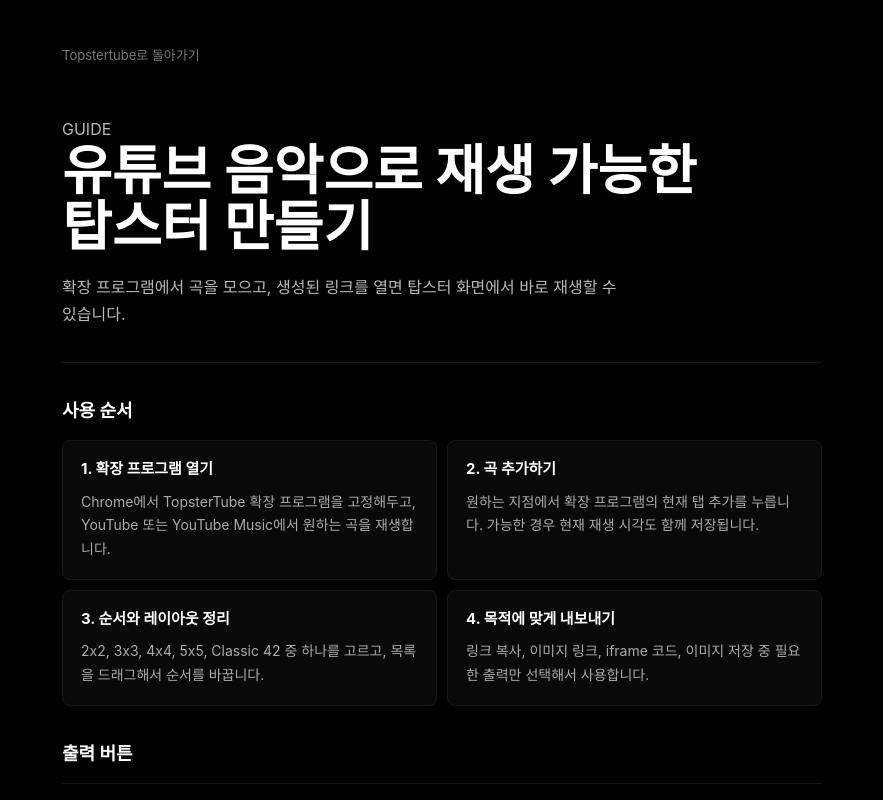
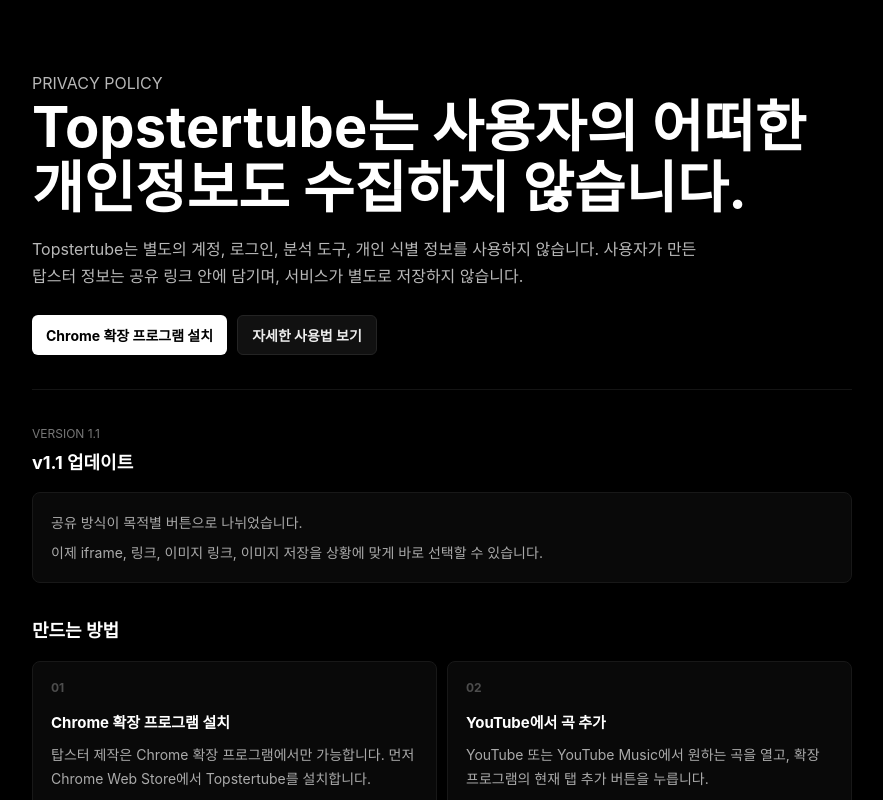
Before and after one commit to vividhyeok/topstertube, a Next.js app: page /help in a window 1280 px wide. Shown: the whole page, without its empty margins (198-1081 px from the left). Built offline with nearby package versions, Linux system fonts and the light colour scheme.

Commit message:
Revise help page for users

```diff
--- a/pages/help.js
+++ b/pages/help.js
@@ -1,29 +1,32 @@
 import Head from 'next/head';
+
+const chromeStoreUrl = 'https://chromewebstore.google.com/detail/topstertube-%EC%9E%AC%EC%83%9D-%EA%B0%80%EB%8A%A5%ED%95%9C-%ED%83%91%EC%8A%A4%ED%84%B0/nnhcekoanhgdanobfegpjhdlankamgba';
+const notionGuideUrl = 'https://m1nhyeok.notion.site/topstertube';
 
 const steps = [
     {
-        title: '1. 확장 프로그램 열기',
-        body: 'Chrome에서 TopsterTube 확장 프로그램을 고정해두고, YouTube 또는 YouTube Music에서 원하는 곡을 재생합니다.',
+        title: 'Chrome 확장 프로그램 설치',
+        body: '탑스터 제작은 Chrome 확장 프로그램에서만 가능합니다. 먼저 Chrome Web Store에서 Topstertube를 설치합니다.',
     },
     {
-        title: '2. 곡 추가하기',
-        body: '원하는 지점에서 확장 프로그램의 현재 탭 추가를 누릅니다. 가능한 경우 현재 재생 시각도 함께 저장됩니다.',
+        title: 'YouTube에서 곡 추가',
+        body: 'YouTube 또는 YouTube Music에서 원하는 곡을 열고, 확장 프로그램의 현재 탭 추가 버튼을 누릅니다.',
     },
     {
-        title: '3. 순서와 레이아웃 정리',
-        body: '2x2, 3x3, 4x4, 5x5, Classic 42 중 하나를 고르고, 목록을 드래그해서 순서를 바꿉니다.',
+        title: '순서와 레이아웃 정리',
+        body: '2x2, 3x3, 4x4, 5x5, Classic 42 중 하나를 고르고 드래그로 곡 순서를 정리합니다.',
     },
     {
-        title: '4. 목적에 맞게 내보내기',
-        body: '링크 복사, 이미지 링크, iframe 코드, 이미지 저장 중 필요한 출력만 선택해서 사용합니다.',
+        title: '목적에 맞게 공유',
+        body: '완성 후 링크, 이미지 링크, iframe, 이미지 저장 중 필요한 방식만 골라 사용합니다.',
     },
 ];
 
-const outputs = [
-    ['링크 복사', '재생 가능한 TopsterTube 페이지 주소를 공유합니다.'],
-    ['이미지 링크', '블로그, 게시글, 메신저에 탑스터 PNG 주소만 붙여넣을 때 사용합니다.'],
-    ['iframe 복사', '웹페이지 안에 플레이어까지 포함해 임베드할 때 사용합니다.'],
-    ['이미지 저장', '탑스터 이미지를 PNG 파일로 내려받습니다.'],
+const shareOptions = [
+    ['iframe 복사', 'iframe을 넣을 수 있는 커뮤니티, 블로그, 개인 페이지에 재생 가능한 탑스터를 넣을 때 사용합니다.'],
+    ['링크 복사', '카카오톡, X, 인스타 스토리 등에서 재생 가능한 탑스터 페이지를 공유할 때 사용합니다.'],
+    ['이미지 저장', '인스타 스토리나 게시글처럼 이미지 파일이 필요한 곳에 올릴 때 사용합니다.'],
+    ['이미지 링크', '이미지 주소를 바로 붙여넣을 수 있는 게시판, 문서, 메신저에서 사용합니다.'],
 ];
 
 export default function Help() {
@@ -32,25 +35,43 @@
             <Head>
                 <title>Topstertube 도움말</title>
                 <meta name="viewport" content="width=device-width, initial-scale=1.0" />
-                <meta name="description" content="Topstertube로 재생 가능한 탑스터를 만드는 방법" />
+                <meta name="description" content="Topstertube는 사용자의 어떠한 개인정보도 수집하지 않습니다." />
                 <link rel="icon" href="/favicon.ico" />
                 <link rel="stylesheet" href="/style.css" />
             </Head>
             <main className="help-page">
-                <section className="help-hero">
-                    <a className="help-back-link" href="/">Topstertube로 돌아가기</a>
-                    <p className="help-kicker">Guide</p>
-                    <h1>유튜브 음악으로 재생 가능한 탑스터 만들기</h1>
+                <section className="help-hero help-animate">
+                    <p className="help-kicker">Privacy Policy</p>
+                    <h1>Topstertube는 사용자의 어떠한 개인정보도 수집하지 않습니다.</h1>
                     <p>
-                        확장 프로그램에서 곡을 모으고, 생성된 링크를 열면 탑스터 화면에서 바로 재생할 수 있습니다.
+                        Topstertube는 별도의 계정, 로그인, 분석 도구, 개인 식별 정보를 사용하지 않습니다.
+                        사용자가 만든 탑스터 정보는 공유 링크 안에 담기며, 서비스가 별도로 저장하지 않습니다.
                     </p>
+                    <div className="help-cta-row">
+                        <a className="help-primary-link" href={chromeStoreUrl} target="_blank" rel="noopener noreferrer">
+                            Chrome 확장 프로그램 설치
+                        </a>
+                        <a className="help-secondary-link" href={notionGuideUrl} target="_blank" rel="noopener noreferrer">
+                            자세한 사용법 보기
+                        </a>
+                    </div>
                 </section>
 
-                <section className="help-section">
-                    <h2>사용 순서</h2>
+                <section className="help-section help-animate">
+                    <p className="help-kicker">Version 1.1</p>
+                    <h2>v1.1 업데이트</h2>
+                    <div className="help-update-box">
+                        <p>공유 방식이 목적별 버튼으로 나뉘었습니다.</p>
+                        <p>이제 iframe, 링크, 이미지 링크, 이미지 저장을 상황에 맞게 바로 선택할 수 있습니다.</p>
+                    </div>
+                </section>
+
+                <section className="help-section help-animate">
+                    <h2>만드는 방법</h2>
                     <div className="help-step-list">
-                        {steps.map((step) => (
+                        {steps.map((step, index) => (
                             <article className="help-step" key={step.title}>
+                                <span className="help-step-index">{String(index + 1).padStart(2, '0')}</span>
                                 <h3>{step.title}</h3>
                                 <p>{step.body}</p>
                             </article>
@@ -58,10 +79,28 @@
                     </div>
                 </section>
 
-                <section className="help-section">
-                    <h2>출력 버튼</h2>
+                <section className="help-section help-animate">
+                    <h2>어디에서 사용할 수 있나요?</h2>
+                    <div className="help-platform-grid">
+                        <div>
+                            <strong>플레이리스트 감상</strong>
+                            <span>Android, iOS, PC에서 링크를 열어 감상할 수 있습니다.</span>
+                        </div>
+                        <div>
+                            <strong>플레이리스트 제작</strong>
+                            <span>Chrome 확장 프로그램을 통해서만 만들 수 있습니다.</span>
+                        </div>
+                        <div>
+                            <strong>지원 서비스</strong>
+                            <span>YouTube와 YouTube Music만 지원합니다.</span>
+                        </div>
+                    </div>
+                </section>
+
+                <section className="help-section help-animate">
+                    <h2>공유 버튼 선택하기</h2>
                     <div className="help-output-list">
-                        {outputs.map(([label, description]) => (
+                        {shareOptions.map(([label, description]) => (
                             <div className="help-output-row" key={label}>
                                 <strong>{label}</strong>
                                 <span>{description}</span>
@@ -70,12 +109,14 @@
                     </div>
                 </section>
 
-                <section className="help-section help-note">
-                    <h2>짧은 링크 방식</h2>
+                <section className="help-section help-note help-animate">
+                    <h2>더 자세한 사용법</h2>
                     <p>
-                        새로 생성되는 공유 링크는 곡 목록을 `d=` 값 하나에 압축해서 담습니다.
-                        이전처럼 `link1`, `link2`가 계속 늘어나는 방식보다 짧고, 기존 링크도 그대로 열 수 있습니다.
+                        확장 프로그램 설치 후 곡을 추가하고 공유하는 자세한 과정은 기존 Notion 가이드를 참고하세요.
                     </p>
+                    <a className="help-secondary-link help-guide-link" href={notionGuideUrl} target="_blank" rel="noopener noreferrer">
+                        Notion 가이드 열기
+                    </a>
                 </section>
             </main>
         </>
--- a/public/style.css
+++ b/public/style.css
@@ -235,25 +235,13 @@
 
 .help-hero,
 .help-section {
-    width: min(760px, 100%);
+    width: min(820px, 100%);
     margin: 0 auto;
 }
 
 .help-hero {
-    padding-bottom: 34px;
+    padding: 8px 0 34px;
     border-bottom: 1px solid #141414;
-}
-
-.help-back-link {
-    display: inline-block;
-    color: #777;
-    font-size: 13px;
-    text-decoration: none;
-    margin-bottom: 34px;
-}
-
-.help-back-link:hover {
-    color: #fff;
 }
 
 .help-kicker {
@@ -265,19 +253,60 @@
 
 .help-hero h1 {
     margin: 0;
-    max-width: 640px;
-    font-size: clamp(32px, 6vw, 54px);
-    line-height: 1.04;
+    max-width: 780px;
+    font-size: clamp(31px, 6vw, 56px);
+    line-height: 1.08;
     font-weight: 700;
     letter-spacing: 0;
 }
 
 .help-hero p {
-    max-width: 560px;
+    max-width: 680px;
     margin: 18px 0 0;
     color: #b8b8b8;
     font-size: 16px;
     line-height: 1.7;
+}
+
+.help-cta-row {
+    display: flex;
+    flex-wrap: wrap;
+    gap: 10px;
+    margin-top: 24px;
+}
+
+.help-primary-link,
+.help-secondary-link {
+    display: inline-flex;
+    align-items: center;
+    justify-content: center;
+    min-height: 40px;
+    padding: 0 14px;
+    border-radius: 6px;
+    font-size: 14px;
+    font-weight: 700;
+    text-decoration: none;
+    box-sizing: border-box;
+}
+
+.help-primary-link {
+    background: #fff;
+    color: #000;
+}
+
+.help-primary-link:hover {
+    background: #ddd;
+}
+
+.help-secondary-link {
+    color: #eee;
+    background: #111;
+    border: 1px solid #242424;
+}
+
+.help-secondary-link:hover {
+    color: #fff;
+    border-color: #444;
 }
 
 .help-section {
@@ -305,6 +334,14 @@
     box-sizing: border-box;
 }
 
+.help-step-index {
+    display: block;
+    margin-bottom: 18px;
+    color: #4d4d4d;
+    font-size: 12px;
+    font-weight: 700;
+}
+
 .help-step h3 {
     margin: 0 0 10px;
     color: #fff;
@@ -315,6 +352,54 @@
 .help-step p,
 .help-note p {
     margin: 0;
+    color: #aaa;
+    font-size: 14px;
+    line-height: 1.7;
+}
+
+.help-update-box {
+    border: 1px solid #181818;
+    border-radius: 8px;
+    background: #090909;
+    padding: 18px;
+}
+
+.help-update-box p {
+    margin: 0;
+    color: #aaa;
+    font-size: 14px;
+    line-height: 1.7;
+}
+
+.help-update-box p + p {
+    margin-top: 6px;
+}
+
+.help-platform-grid {
+    display: grid;
+    grid-template-columns: repeat(3, minmax(0, 1fr));
+    gap: 10px;
+}
+
+.help-platform-grid div {
+    min-height: 132px;
+    border: 1px solid #181818;
+    border-radius: 8px;
+    background: #090909;
+    padding: 18px;
+    box-sizing: border-box;
+}
+
+.help-platform-grid strong {
+    display: block;
+    margin-bottom: 10px;
+    color: #fff;
+    font-size: 15px;
+    line-height: 1.35;
+}
+
+.help-platform-grid span {
+    display: block;
     color: #aaa;
     font-size: 14px;
     line-height: 1.7;
@@ -347,6 +432,46 @@
 
 .help-note {
     padding-bottom: 40px;
+}
+
+.help-guide-link {
+    margin-top: 16px;
+}
+
+.help-animate {
+    animation: help-rise 360ms ease-out both;
+}
+
+.help-animate:nth-of-type(2) {
+    animation-delay: 40ms;
+}
+
+.help-animate:nth-of-type(3) {
+    animation-delay: 80ms;
+}
+
+.help-animate:nth-of-type(4) {
+    animation-delay: 120ms;
+}
+
+.help-animate:nth-of-type(5) {
+    animation-delay: 160ms;
+}
+
+.help-animate:nth-of-type(6) {
+    animation-delay: 200ms;
+}
+
+@keyframes help-rise {
+    from {
+        opacity: 0;
+        transform: translateY(18px);
+    }
+
+    to {
+        opacity: 1;
+        transform: translateY(0);
+    }
 }
 
 /* Mobile Responsive */
@@ -399,12 +524,36 @@
         padding: 26px 16px 48px;
     }
 
-    .help-back-link {
-        margin-bottom: 28px;
+    .help-hero h1 {
+        font-size: 30px;
+        line-height: 1.14;
+    }
+
+    .help-hero p {
+        font-size: 15px;
+        line-height: 1.68;
+    }
+
+    .help-cta-row {
+        display: grid;
+        grid-template-columns: 1fr;
+    }
+
+    .help-primary-link,
+    .help-secondary-link {
+        width: 100%;
     }
 
     .help-step-list {
         grid-template-columns: 1fr;
+    }
+
+    .help-platform-grid {
+        grid-template-columns: 1fr;
+    }
+
+    .help-platform-grid div {
+        min-height: auto;
     }
 
     .help-output-row {
```
